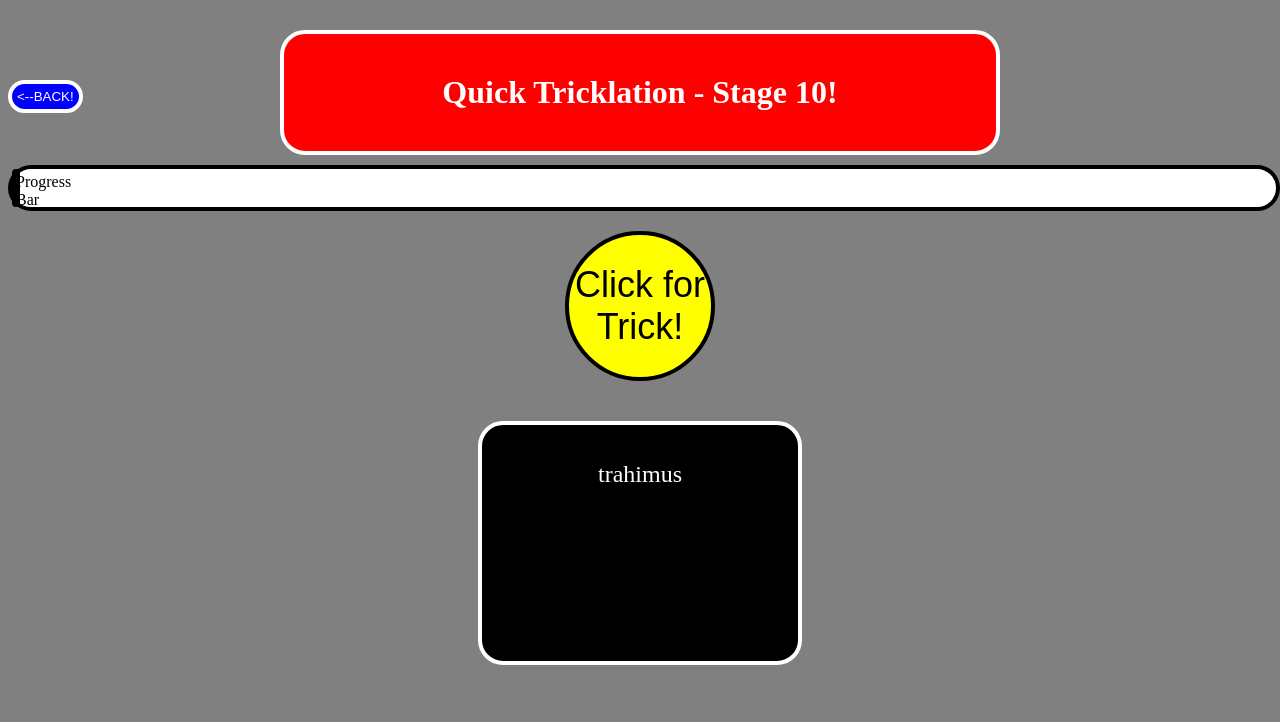
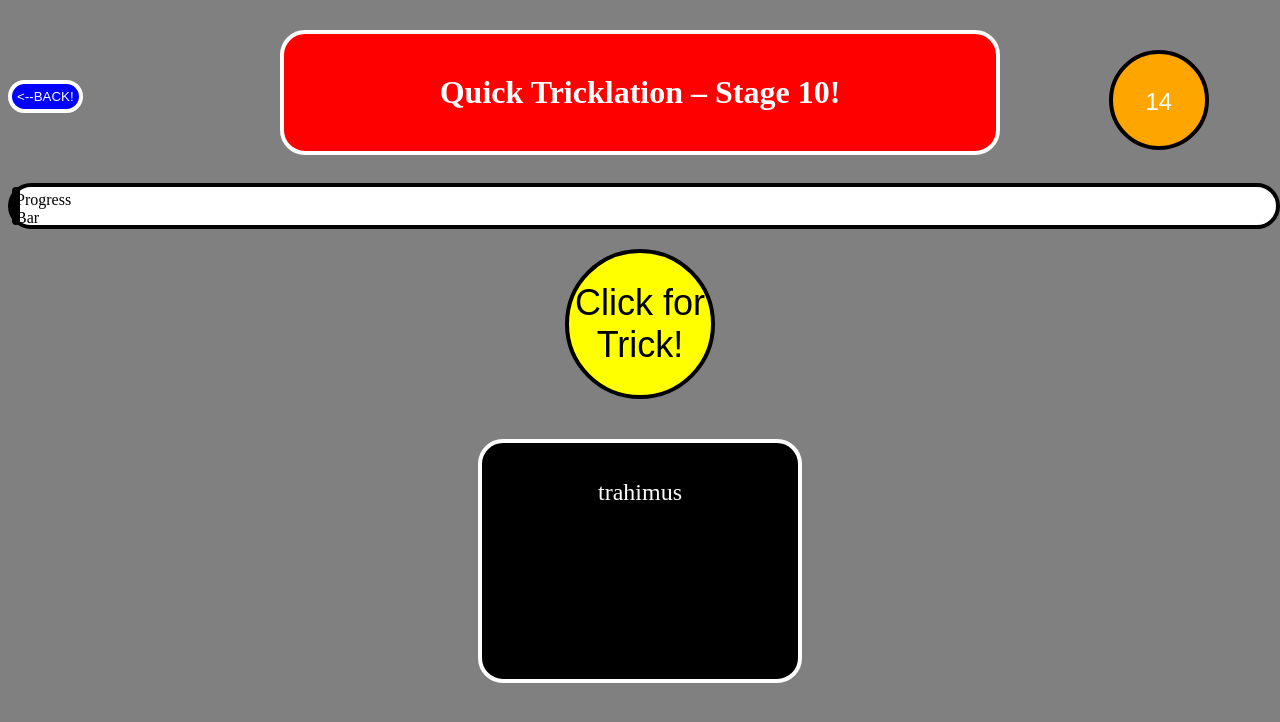
Before and after one commit to ChaseCreative/quickClickStage10, a plain HTML site: page index.html in a window 1280 px wide. Both pictures are taken after a click on the button "Start!". Drawn offline with Linux system fonts and the light colour scheme.

Commit message:
Add files via upload

```diff
--- a/index.html
+++ b/index.html
@@ -21,6 +21,25 @@
   background-color: blue;
   color:white;
 }
+
+#timer{
+  float:right;
+  margin-top:20px;
+  margin-right:5%;
+text-align: center;
+
+  font-size: 150%;
+  width: 100px;
+  height: 100px;
+  border: 4px solid black;
+  border-radius: 75px;
+
+  padding-top: 5px;
+  background-color: orange;
+  color:white;
+
+}
+
 
 .label{
 
@@ -189,10 +208,13 @@ margin-top: 20px;
 
 
 <body class = "body">
-<div >
-  <div><button  id = "backBox"  onclick="restartGame()"><--BACK!</button></div>
-<h1 class="center">Quick Tricklation - Stage 10!</h1>
-</div>
+  <div >
+    <button  id = "backBox"  onclick="restartGame()"><--BACK!</button>
+    <button id = "timer" disabled>Timer</button>
+    <h1 class="center">Quick Tricklation – Stage 10!</h1>
+    <br>
+    </div>
+
 
 <div id="myProgress">
   <div id="myBar">Progress Bar</div>
@@ -213,6 +235,36 @@ margin-top: 20px;
 
 
 <script>
+
+//Timer variables
+//This sets the countdown at 15 sections
+var timeleft = 15;
+var countdown = setInterval(countDownTimer,1000);
+
+function countDownTimer(){
+
+document.getElementById("timer").style.color = "white";
+		document.getElementById("timer").innerHTML = timeleft;
+  		timeleft -= 1;
+  			if(timeleft <= 0)  {
+    			clearInterval(countdown);
+    			document.getElementById("timer").innerHTML = "Time's Up!";
+					document.getElementById("timer").style.color = "black";
+  }
+
+}
+
+//This stops the timer and resets it to 15 seconds
+function stopTimer() {
+
+  clearInterval(countdown);
+  document.getElementById("timer").innerHTML = "Timer";
+timeleft = 15;
+
+}
+
+stopTimer()
+
 
 /*
 Checklist for adding Progress Bar:
@@ -1662,12 +1714,13 @@ function resetSentence(){
 
     //This sets the colors of box 1 for the first game
       document.getElementById("box1").innerHTML = "Start!"
+      document.getElementById("timer").innerHTML = "Timer"
       document.getElementById("box1").style.background = "yellow";
       document.getElementById("box1").style.color = "black";
       document.getElementById("myBar").style.width = "0";
       width = 0;
 
-
+  stopTimer();
     hideDemo();
     hideDemo2();
     hideBox2();
@@ -1685,6 +1738,19 @@ function resetSentence(){
 
   resetSentence();
   unHideProgressBar();
+
+  function hideTimer(){
+  document.getElementById("timer").style.display = "none" ;
+}
+
+function unHideTimer(){
+  document.getElementById("timer").style.display = "block" ;
+}
+
+
+ hideTimer();
+hideBackBox();
+
 
 
   function hideBackBox(){
@@ -1849,6 +1915,11 @@ else if (ranSentenceIndx == 3) {
 }
 
 
+unHideTimer();
+unHideBackBox();
+countdown = setInterval(countDownTimer,1000);
+
+
 
     hideBox1();
     unHideBox2();
@@ -1906,6 +1977,9 @@ if (ranSentenceIndx == 0){
 //var ranDirectObject = [[myLatinSentence.accPluralObject(),dirObjComboSing[ranDirObjComboSingIndx][4]],[myLatinSentence.accSingObject(),myTranslation.object]]
 //var ranDirectObjectIndx = Math.floor(Math.random() * ranDirectObject.length);
 
+document.getElementById("timer").style.color = "white";
+stopTimer();
+
 
   unHideBox1();
   hideBox2();
```
